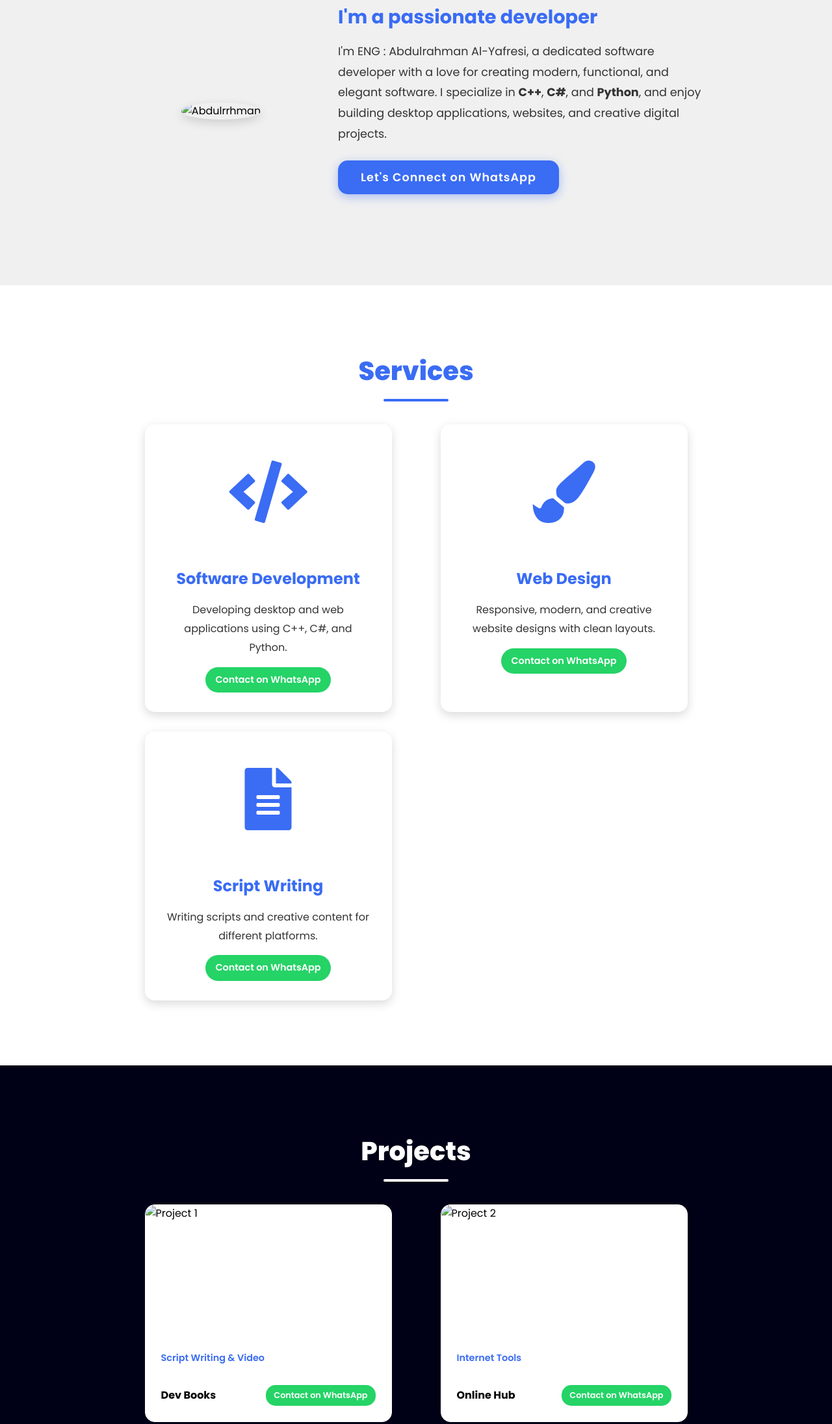
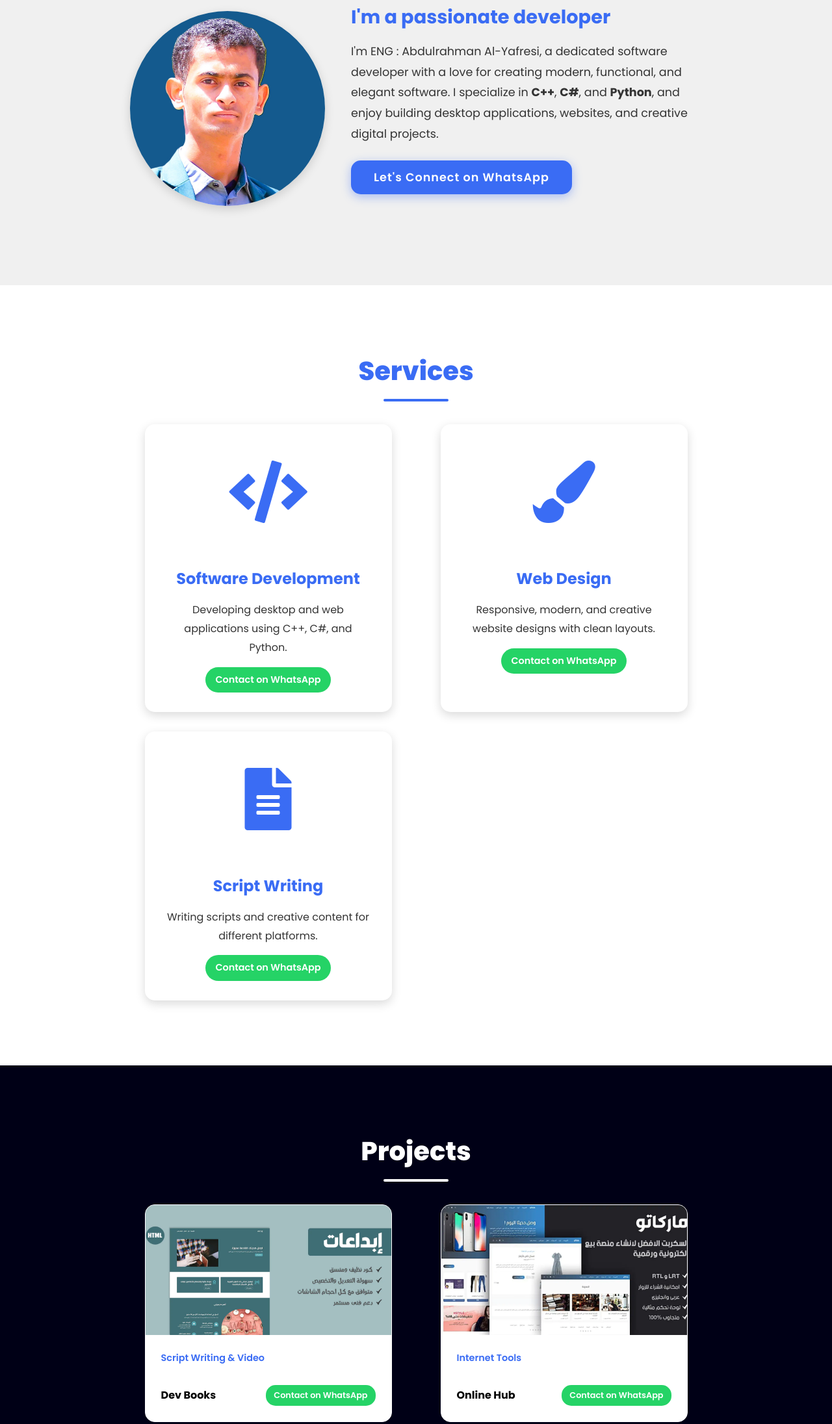
Before and after one commit to abdulrrhman-alyafrasi-dev/ProtoFile, a plain HTML site: page index.html in a window 1280 px wide. Shown: the part 1011-3203 px from the top of the page at 65% size. Drawn offline with Linux system fonts and the light colour scheme; files whose address does not match are found by name.

```diff
--- a/index.html
+++ b/index.html
@@ -39,7 +39,7 @@
         <h2 class="title">About Me</h2>
         <div class="about-content">
             <div class="about-img">
-                <img src="images\abdulrhman.jpg" alt="Abdulrrhman">
+                <img src="abdulrhman.jpg" alt="Abdulrrhman">
             </div>
             <div class="about-text">
                 <h3>I'm a passionate developer</h3>
@@ -92,7 +92,7 @@
         <div class="content">
             <div class="project-card fade-in">
                 <div class="project-image">
-                    <img src="images\IkDGXef4SHipybB_1740240506.webp" alt="Project 1">
+                    <img src="IkDGXef4SHipybB_1740240506.webp" alt="Project 1">
                 </div>
                 <div class="project-info">
                     <p class="project-category">Script Writing & Video</p>
@@ -105,7 +105,7 @@
 
             <div class="project-card fade-in">
                 <div class="project-image">
-                    <img src="images\nibmJgDKg5I9hO6_1739732456.webp" alt="Project 2">
+                    <img src="nibmJgDKg5I9hO6_1739732456.webp" alt="Project 2">
                 </div>
                 <div class="project-info">
                     <p class="project-category">Internet Tools</p>
@@ -143,7 +143,7 @@
 
     <!-- Footer -->
     <footer class="footer">
-        <p class="footer-title">Copyright © <span>Abdulrrhman Al-Yafarisi</span></p>
+        <p class="footer-title">Copyright © <span> ENG : Abdulrahman Al-Yafresi</span></p>
         <div class="social-icons">
             <a href="https://github.com/" target="_blank"><i class="fab fa-github"></i></a>
             <a href="https://wa.me/967772442264" target="_blank" class="whatsapp-social"><i class="fab fa-whatsapp"></i></a>
@@ -314,4 +314,5 @@
         }
     </style>
 </body>
+
 </html>
```
